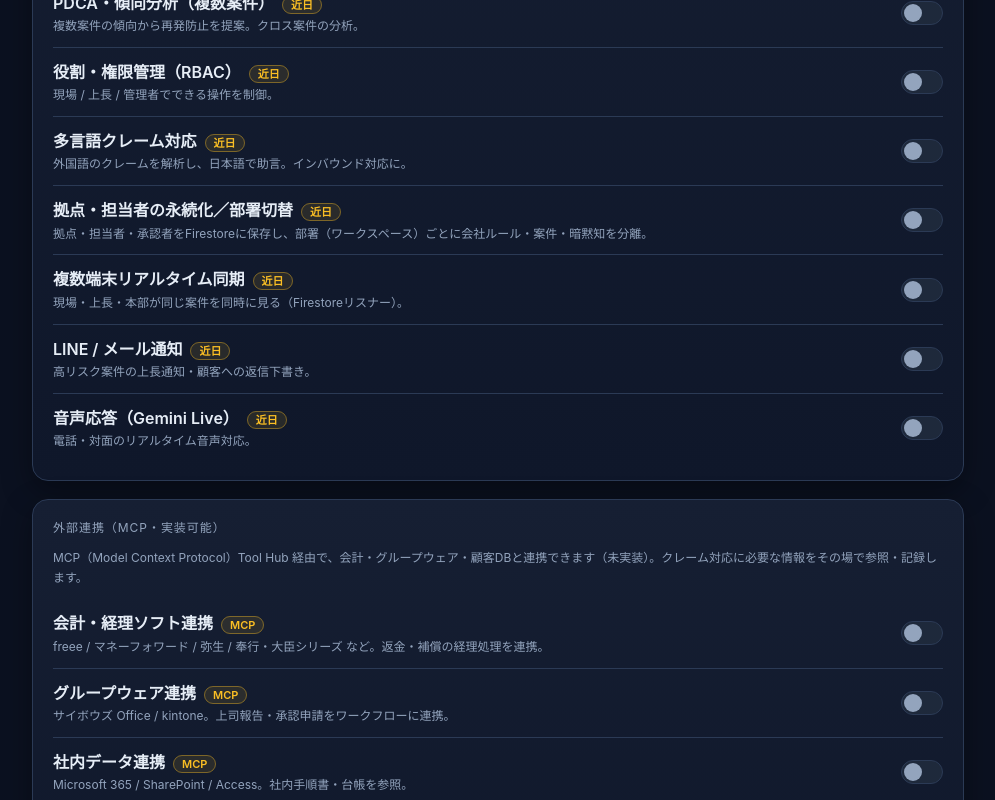
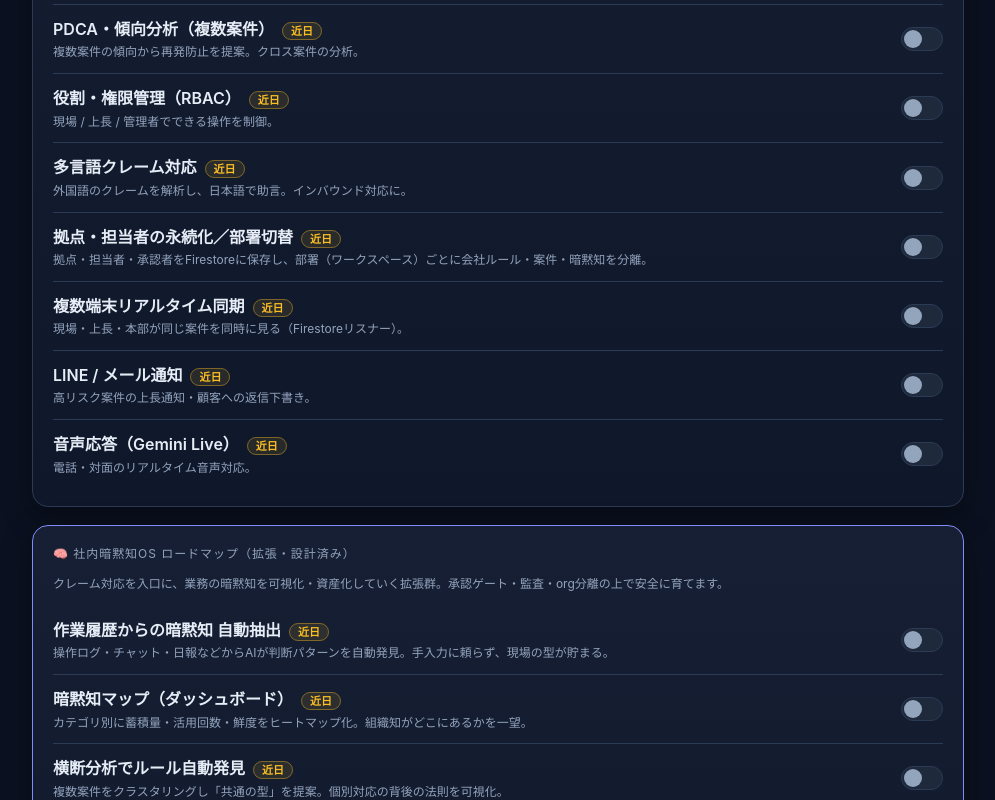
Before and after one commit to Da-P-AIP/complaintops-copilot, a Next.js app in the folder apps/web/: page /settings in a window 1280 px wide. Shown: the part 2000-2800 px from the top of the page, without its empty margins (142-1137 px from the left). Built offline with nearby package versions, Linux system fonts and the light colour scheme; no server answers.

Commit message:
feat/copy: 社内暗黙知OSロードマップ追加＋各画面に暗黙知可視化の世界観を反映

```diff
--- a/apps/web/app/admin/page.tsx
+++ b/apps/web/app/admin/page.tsx
@@ -54,7 +54,7 @@ export default function AdminPage() {
   return (
     <div className="container">
       <h2 style={{ marginBottom: 4 }}>管理者ダッシュボード</h2>
-      <p style={{ color: "var(--muted)", marginTop: 0 }}>この組織の案件状況と監査ログを俯瞰します。</p>
+      <p style={{ color: "var(--muted)", marginTop: 0 }}>クレーム対応を補佐しつつ、業務の暗黙知を可視化する社内暗黙知OS。案件・監査ログと、蓄積された暗黙知（社内ルール）を俯瞰します。</p>
       {error && <p style={{ color: "var(--danger)" }}>{error}</p>}
 
       <div style={{ display: "grid", gridTemplateColumns: "repeat(auto-fit,minmax(120px,1fr))", gap: 12, marginTop: 8 }}>
--- a/apps/web/app/settings/page.tsx
+++ b/apps/web/app/settings/page.tsx
@@ -38,6 +38,18 @@ const EXTENSIONS = [
   { t: "複数端末リアルタイム同期", d: "現場・上長・本部が同じ案件を同時に見る（Firestoreリスナー）。" },
   { t: "LINE / メール通知", d: "高リスク案件の上長通知・顧客への返信下書き。" },
   { t: "音声応答（Gemini Live）", d: "電話・対面のリアルタイム音声対応。" },
+];
+
+// 社内暗黙知OS の拡張ロードマップ（未実装・設計済み）
+const TACIT_ROADMAP = [
+  { t: "作業履歴からの暗黙知 自動抽出", d: "操作ログ・チャット・日報などからAIが判断パターンを自動発見。手入力に頼らず、現場の型が貯まる。" },
+  { t: "暗黙知マップ（ダッシュボード）", d: "カテゴリ別に蓄積量・活用回数・鮮度をヒートマップ化。組織知がどこにあるかを一望。" },
+  { t: "横断分析でルール自動発見", d: "複数案件をクラスタリングし「共通の型」を提案。個別対応の背後の法則を可視化。" },
+  { t: "鮮度・陳腐化の検知", d: "使われなくなったルールを自動でレビュー提案（イベント駆動で再評価。タイマー駆動はしない）。" },
+  { t: "競合・重複ルールの統合", d: "矛盾するルールをAIが指摘し、まとめて整理。ナレッジの肥大化を防ぐ。" },
+  { t: "ベテラン⇄新人 スキル移転メトリクス", d: "属人化スコア・継承率を可視化。誰の暗黙知が組織に移ったかを測る。" },
+  { t: "根拠トレーサビリティ", d: "各ルールが「どの案件から生まれたか」を辿れる。説明責任と再評価の土台。" },
+  { t: "部署横断の全社ナレッジ統合", d: "部署ごとの暗黙知を社内暗黙知OSへ集約。クレーム対応を入口に全業務へ。" },
 ];
 
 const MCP_TOOLS = [
@@ -121,7 +133,7 @@ export default function SettingsPage() {
     <div className="container" style={{ maxWidth: 980 }}>
       <h2 style={{ marginBottom: 4 }}>設定</h2>
       <p style={{ color: "var(--muted)", marginTop: 0 }}>
-        複数拠点・複数担当者での運用を前提にした設定です。組織全体で対応品質を統一します。
+        複数拠点・複数担当者での運用を前提にした設定です。組織全体で対応品質を統一し、現場の暗黙知を可視化・資産化します（社内暗黙知OS）。
       </p>
       {msg && <p style={{ color: "var(--ok)", fontWeight: 700 }}>{msg}</p>}
 
@@ -268,6 +280,22 @@ export default function SettingsPage() {
         ))}
       </div>
 
+      <div className="card" style={{ marginTop: 18, borderColor: "var(--accent-2)" }}>
+        <p className="section-title">🧠 社内暗黙知OS ロードマップ（拡張・設計済み）</p>
+        <p className="hint" style={{ marginTop: 0 }}>
+          クレーム対応を入口に、業務の暗黙知を可視化・資産化していく拡張群。承認ゲート・監査・org分離の上で安全に育てます。
+        </p>
+        {TACIT_ROADMAP.map((x) => (
+          <div className="toggle" key={x.t}>
+            <div className="label">
+              <span className="t">{x.t}<span className="badge-soon">近日</span></span>
+              <div className="d">{x.d}</div>
+            </div>
+            <div className="switch" aria-disabled title="今後対応" />
+          </div>
+        ))}
+      </div>
+
       <div className="card" style={{ marginTop: 18 }}>
         <p className="section-title">外部連携（MCP・実装可能）</p>
         <p className="hint" style={{ marginTop: 0 }}>
```
